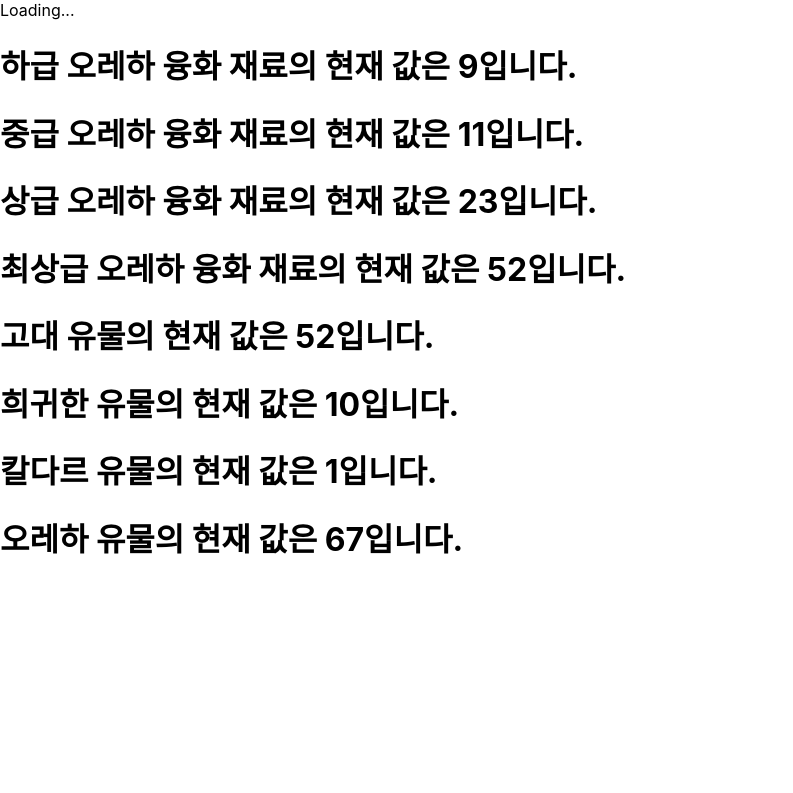
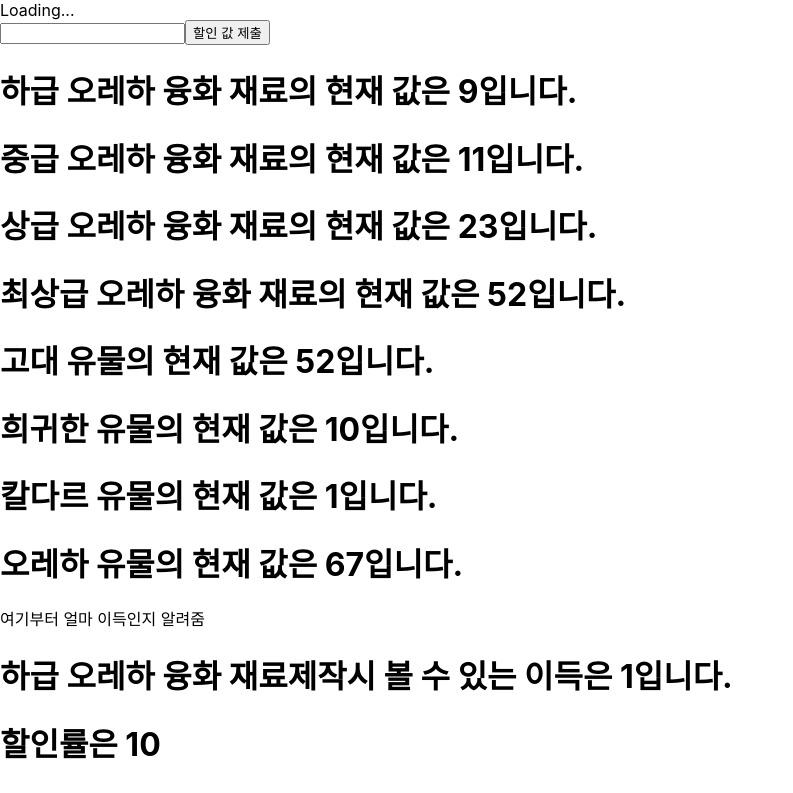
Before and after one commit to EEDK/loa-app, a React (Create React App) app: page / in a window 1280 px wide. Shown: the top 793 px of the page, without its empty margins (0-793 px from the left). Built offline with nearby package versions, Linux system fonts and the light colour scheme.

Commit message:
set component about benefit

```diff
--- a/src/component/Benfit/Benefit.jsx
+++ b/src/component/Benfit/Benefit.jsx
@@ -1,10 +1,13 @@
 import React from "react";
+import { OrehaCalc } from '../../functions';
 
 // 얼마 이득인지 나올 부분
-function Befefit({name, value}){
+function Befefit({name, value, discountRate, relicData}){
+  console.log(relicData);
     return (
       <div >
-        <h1>{`${name}제작시 볼 수 있는 이득은 ${value}입니다.`}</h1>
+        <h1>{`${name}제작시 볼 수 있는 이득은 ${OrehaCalc(value, relicData)}입니다.`}</h1>
+        <h1>{`할인률은 ${discountRate}`}</h1>
       </div>
     )
 }
--- a/src/container/oreha/Oreha.jsx
+++ b/src/container/oreha/Oreha.jsx
@@ -7,7 +7,7 @@
 
 import React, { useState, useEffect } from "react";
 import axios from "axios";
-import {Value} from '../../component'
+import {Value, Befefit} from '../../component'
 
 // 테스트용 목업 데이터.
 import { MockDataOreHa, MockDataRelic } from "./mockData";
@@ -15,6 +15,7 @@ import { MockDataOreHa, MockDataRelic } from "./mockData";
 function Oreha() {
   const [orehaDatas, setOreha] = useState([]);
   const [orehaRelic, setRelic] = useState([]);
+  const [discountRate, setRate] = useState(10.0);
 
   const [isLoadingOreha, setLoadingOreha] = useState(false);
   const [isLoadingRelic, setLoadingRelic] = useState(false);
@@ -83,6 +84,11 @@ function Oreha() {
       });
   };
 
+  const inputValueChange = () =>{
+    var inputValue = document.getElementById('discountValue').value;
+    setRate(inputValue)
+}
+
   useEffect(() => {
     // getDataOreha();
     // getDataRelics();
@@ -95,6 +101,10 @@ function Oreha() {
       </div>
 
       <div>
+        <div>
+          <input type="text" name="discountValue" id="discountValue" />
+          <button onClick={inputValueChange}> 할인 값 제출 </button>
+        </div>
         {MockDataOreHa.Items.map(item => (
             <Value
             key={item.Id}
@@ -109,7 +119,15 @@ function Oreha() {
             value={item.CurrentMinPrice} />
           ))}
       <div>
-
+        여기부터 얼마 이득인지 알려줌
+        {MockDataOreHa.Items.map(item => (
+            <Befefit
+            key={item.Id}
+            name={item.Name}
+            value={item.CurrentMinPrice}
+            discountRate={discountRate}
+            relicData = {MockDataRelic}/>
+        ))}
       </div>
     </div>
   );
--- a/src/functions/index.js
+++ b/src/functions/index.js
@@ -1,3 +1,3 @@
-import orehaCalc from "./orehaCalc";
+import OrehaCalc from "./orehaCalc/OrehaCalc";
 
-export { orehaCalc };
+export { OrehaCalc };
--- a/src/functions/orehaCalc/OrehaCalc.js
+++ b/src/functions/orehaCalc/OrehaCalc.js
@@ -12,20 +12,8 @@
 
 */
 
-function OrehaCalc(normal, common, oreha, selecter, discountRate) {
-  switch (selecter) {
-    case 0:
-      //중급 계산
-      break;
-    case 1:
-      // 상급계산
-      break;
-    case 2:
-      // 최상급 계산
-      break;
-    default:
-      alert("문제가 발생했습니다. 적합하지 못한 입력값입니다.");
-  }
+function OrehaCalc(nowValue, RelicData, discountRate) {
+  return 1;
 }
 
 export default OrehaCalc;
```
